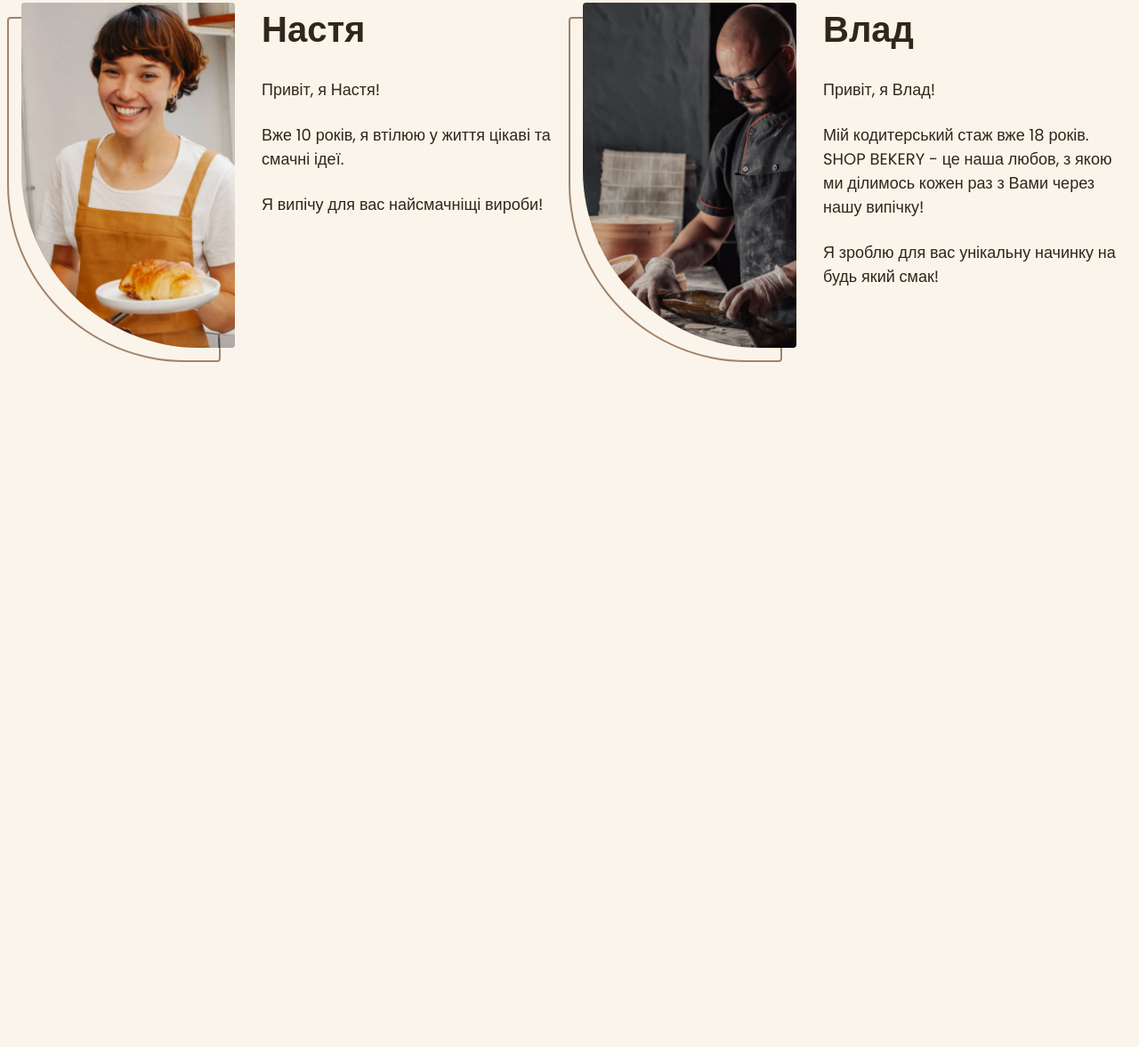
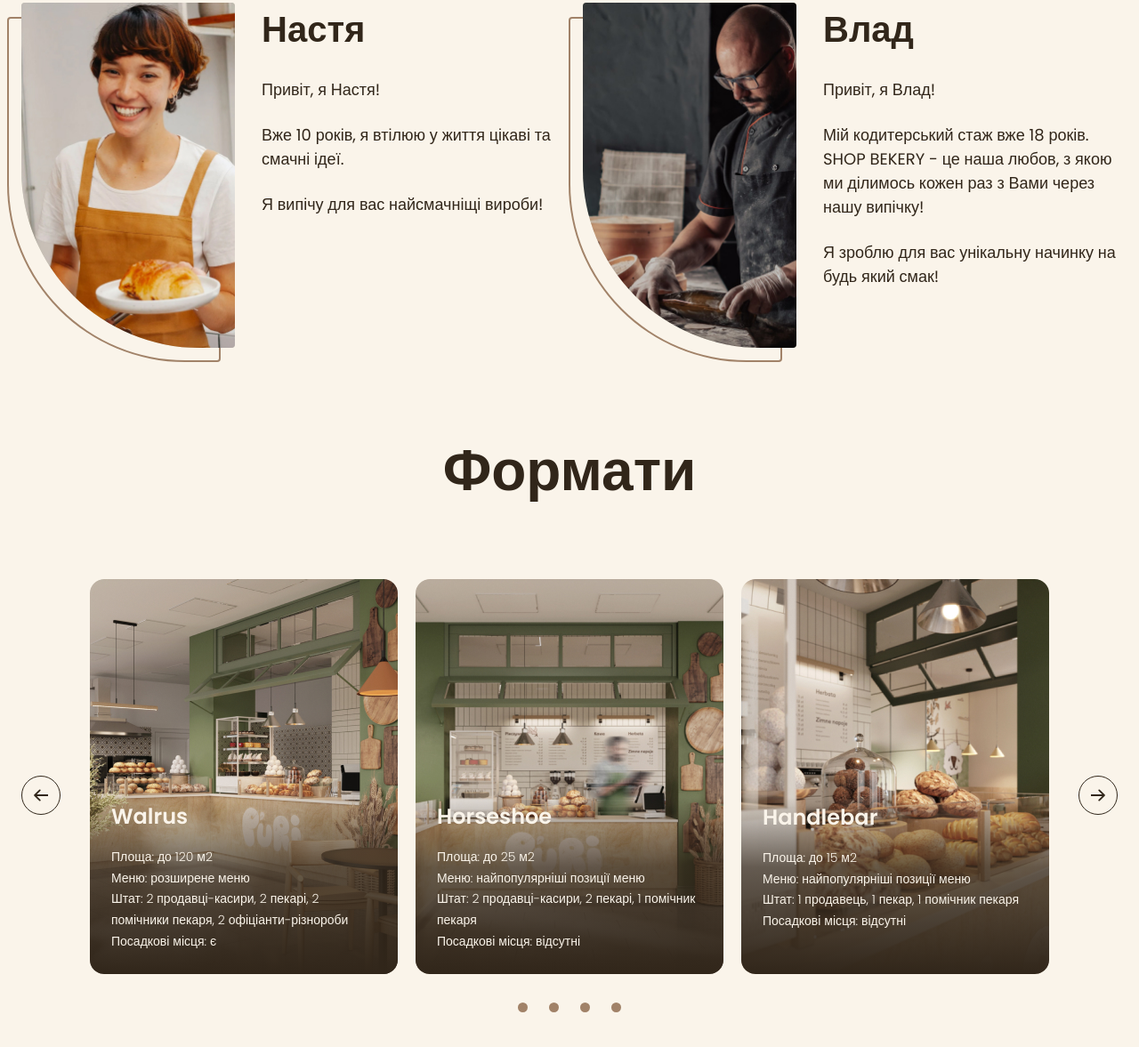
Before and after one commit to Studiya/genius-project-1, a website: page index.html in a window 1280 px wide. Shown: the part 1701-2878 px from the top of the page at 89% size. Before the commit the page ends 2140 px from the top, so only its background shows below. Drawn offline with Linux system fonts and the light colour scheme.

Commit message:
adaptive

```diff
--- a/index.html
+++ b/index.html
@@ -136,11 +136,11 @@
           </ul>
         </div>
       </section>
-      <!-- <section id="formats" class="formats">
+      <section id="formats" class="formats">
         <div class="wrapper">
           <h2 class="formats__title">Формати</h2>
           <div class="carousel">
-            <button class="carousel__btn" type="button">
+            <button class="carousel__btn carousel__btn_prev" type="button">
               <svg class="carousel__arrow">
                 <use href="./assets/imgs/icons.svg#icon-arrow"></use>
               </svg>
@@ -242,10 +242,16 @@
                 <use href="./assets/imgs/icons.svg#icon-arrow"></use>
               </svg>
             </button>
+            <div class="carousel__pagination">
+              <span class="carousel__pagination-item"></span>
+              <span class="carousel__pagination-item"></span>
+              <span class="carousel__pagination-item"></span>
+              <span class="carousel__pagination-item"></span>
+            </div>
           </div>
         </div>
       </section>
-      <section id="contacts" class="contacts">
+     <!--  <section id="contacts" class="contacts">
         <div class="wrapper">
           <div class="contacts__form">
             <div class="contacts__title">
@@ -448,6 +454,7 @@
         </div>
       </div>
     </div>
+
     <script src="./js/index.js" type="module"></script>
   </body>
 </html>
--- a/js/index.js
+++ b/js/index.js
@@ -1,5 +1,6 @@
 // import { openModal } from "./widgets/modal";
 // openModal();
+
 const modal = document.querySelector('.modal');
 const modalBntOpen = document.querySelector('.modal-open-btn');
 const modalBtnClose = document.querySelector('.modal__close-btn');
--- a/scss/components/_formats.scss
+++ b/scss/components/_formats.scss
@@ -2,5 +2,9 @@
     &__title {
         margin-bottom: 80px;
         text-align: center;
+
+        @media screen and (max-width: $bp-tablet) {
+            margin-bottom: 24px;
+        }
     }
 }
--- a/scss/widgets/_carousel.scss
+++ b/scss/widgets/_carousel.scss
@@ -1,9 +1,10 @@
 .carousel {
     display: flex;
-    flex-direction: row;
+    flex-direction: column;
     justify-content: space-between;
     align-items: center;
     gap: 32px;
+    position: relative;
 
     &__btn {
         display: flex;
@@ -17,6 +18,8 @@
         border-radius: 50%;
         border: 1px solid var(--primary-dark);
         cursor: pointer;
+        position: absolute;
+        top: calc(50% - 22px);
 
         &:hover {
             background-color: var(--primary-dark);
@@ -26,8 +29,13 @@
             }
         }
 
+        &_prev {
+            left: 0;
+        }
+
         &_next {
             transform: rotate(180deg);
+            right: 0;
         }
     }
 
@@ -40,8 +48,10 @@
     &__list {
         display: flex;
         justify-content: space-between;
+        align-items: center;
         flex-wrap: wrap;
         gap: 20px;
+        padding: 0 77px;
     }
 
     &__item {
@@ -101,4 +111,24 @@
             }
         }
     }
+
+    &__pagination {
+        display: flex;
+        flex-direction: row;
+        justify-content: space-between;
+        align-items: center;
+        gap: 24px;
+
+        &-item {
+            width: 11px;
+            height: 11px;
+            background-color: var(--secondary-dark);
+            border-radius: 100%;
+            cursor: pointer;
+
+            &:hover {
+                background-color: var(--primary-green);
+            }
+        }
+    }
 }
```
Also changed, not shown: css/styles.min.css, 1 other file.
